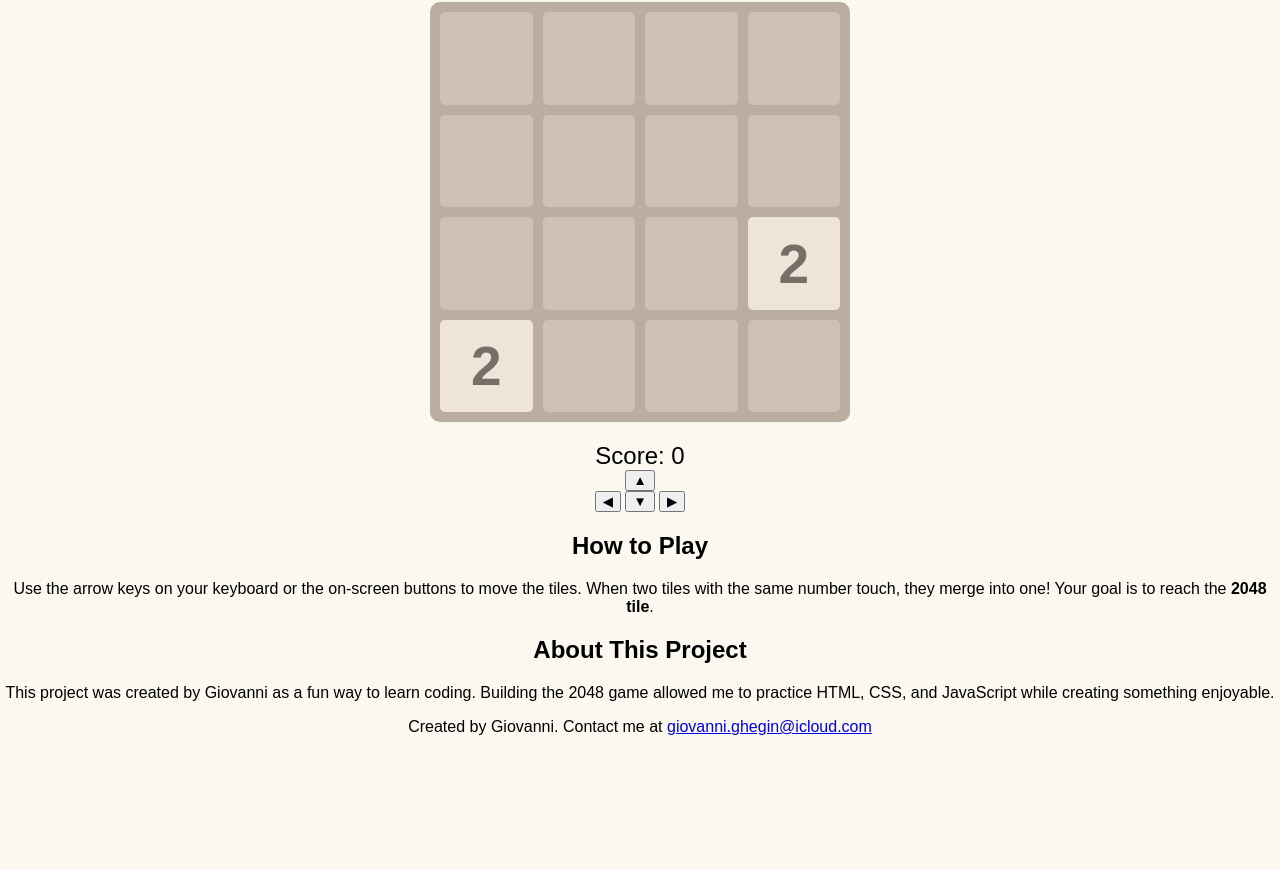
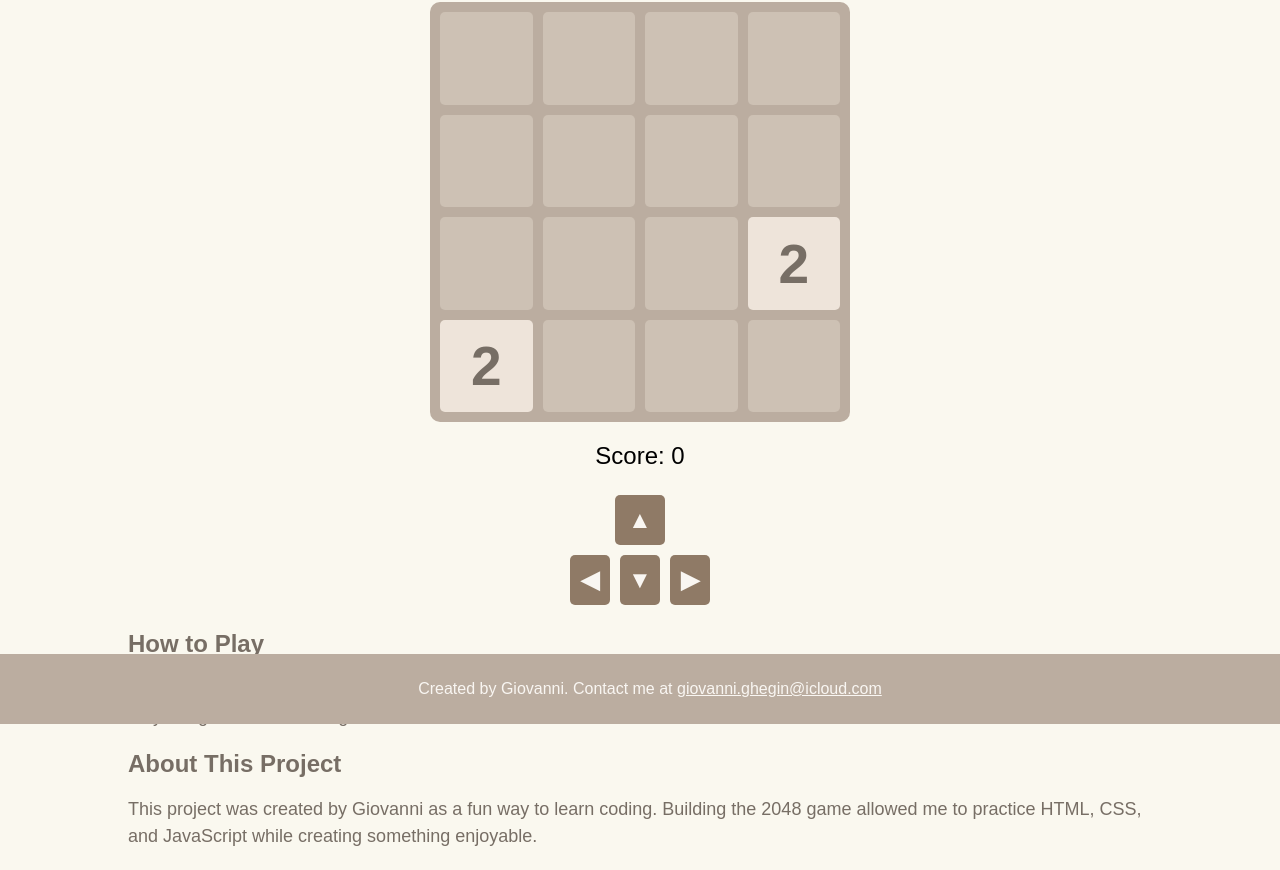
Before and after one commit to holygio/gio.portfolio.github.ai, a plain HTML site: page index.html in a window 1280 px wide. Shown: the part 76-946 px from the top of the page. Before the commit the page ends 828 px from the top, so only its background shows below. Drawn offline with Linux system fonts and the light colour scheme.

Commit message:
Update style.css

```diff
--- a/style.css
+++ b/style.css
@@ -1,3 +1,4 @@
+/* General Styling */
 body {
   font-family: 'Arial', sans-serif;
   text-align: center;
@@ -49,3 +50,95 @@ h1 {
   font-size: 24px;
   margin-top: 10px;
 }
+
+/* Controls Styling */
+#controls {
+  margin: 20px auto;
+  width: 150px;
+}
+
+#controls button {
+  width: 50px;
+  height: 50px;
+  font-size: 24px;
+  font-weight: bold;
+  background-color: #8f7a66;
+  color: #f9f6f2;
+  border: none;
+  border-radius: 5px;
+  margin: 5px;
+  cursor: pointer;
+}
+
+#controls div {
+  display: flex;
+  justify-content: center;
+}
+
+/* Rules Section Styling */
+#rules {
+  width: 80%;
+  margin: 20px auto;
+  text-align: left;
+  font-size: 18px;
+  color: #776e65;
+}
+
+#rules h2 {
+  font-size: 24px;
+  margin-bottom: 10px;
+}
+
+#rules p {
+  line-height: 1.5;
+}
+
+/* Project Purpose Section Styling */
+#project-purpose {
+  width: 80%;
+  margin: 20px auto;
+  text-align: left;
+  font-size: 18px;
+  color: #776e65;
+}
+
+#project-purpose h2 {
+  font-size: 24px;
+  margin-bottom: 10px;
+}
+
+#project-purpose p {
+  line-height: 1.5;
+}
+
+/* Footer Styling */
+footer {
+  background-color: #bbada0;
+  padding: 10px;
+  color: #f9f6f2;
+  position: fixed;
+  bottom: 0;
+  width: 100%;
+  text-align: center;
+}
+
+footer a {
+  color: #f9f6f2;
+  text-decoration: underline;
+}
+
+/* Responsive Design */
+@media (max-width: 500px) {
+  #game-container {
+    width: 90%;
+    height: 90%;
+  }
+  #controls {
+    width: auto;
+  }
+  #controls button {
+    width: 60px;
+    height: 60px;
+    font-size: 30px;
+  }
+}
```
